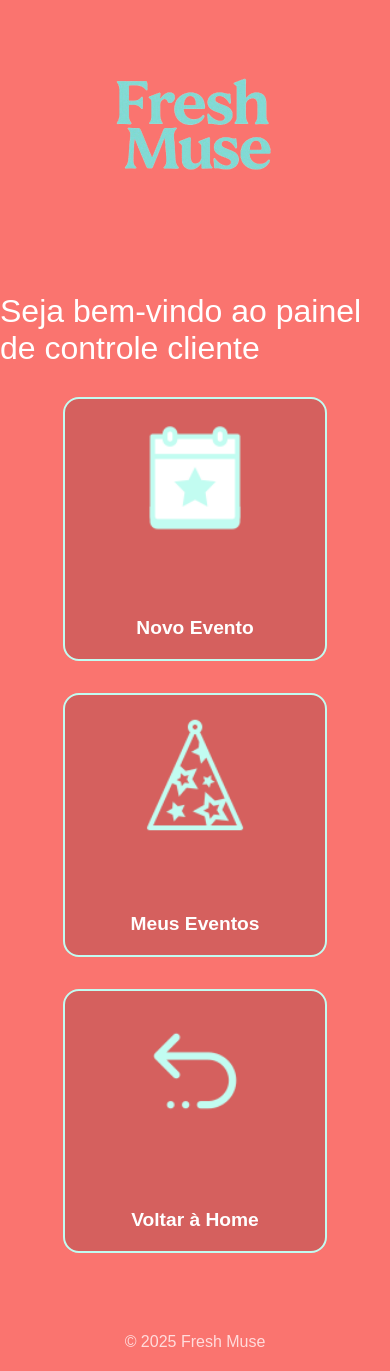
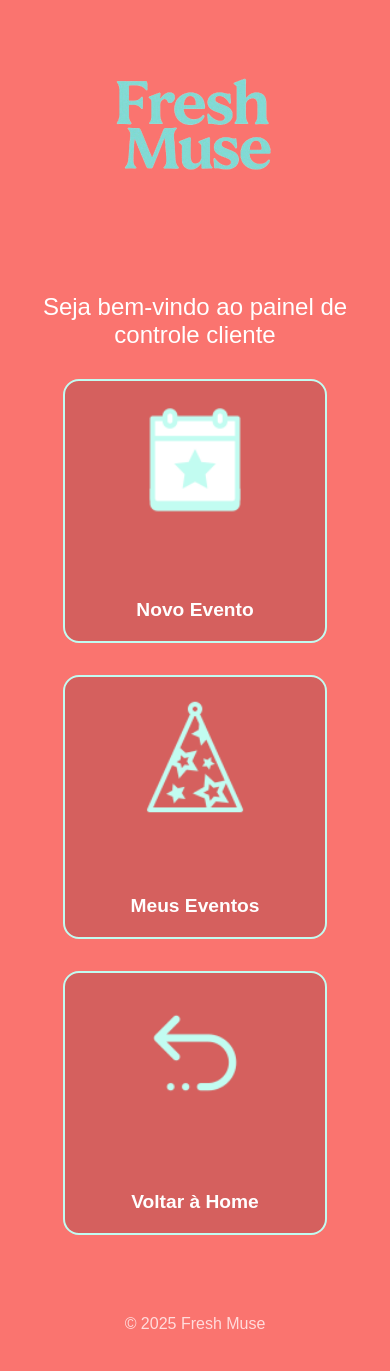
Before and after one commit to szcabral/projeto-web-mod2, a Node server app: page /clienteDashboard in a window 390 px wide; the page is wider, and only the part inside the window is pictured. Shown: the part 41-1412 px from the top of that part. After the commit the page ends 1370 px from the top of that part, so only its background shows below. Run offline with Node 20, Linux system fonts and the light colour scheme.

Commit message:
fix: alterando ejs do clienteDashboard.

```diff
--- a/src/server.js
+++ b/src/server.js
@@ -71,7 +71,7 @@ db.connect()
       res.status(500).send('Erro no servidor');
     });
 
-    const PORT = process.env.PORT || 3000;
+    const PORT = process.env.PORT || 3001;
     app.listen(PORT, () => {
       console.log(`Servidor rodando na porta ${PORT}`);
     });
--- a/src/views/pages/clienteDashboard.ejs
+++ b/src/views/pages/clienteDashboard.ejs
@@ -29,6 +29,7 @@
     .titulo {
       font-size: 2rem;
       margin-bottom: 30px;
+      text-align: center;
     }
 
     .quadros {
@@ -62,21 +63,31 @@
       border-color: #fa746f;
       box-shadow: 0 6px 16px rgba(0, 0, 0, 0.2);
       transform: translateY(-6px);
-      display: flex;
     }
 
     .quadro img {
-      width: 1200px;
+      width: 120px;
       height: 120px;
       object-fit: contain;
       margin-bottom: 15px;
-      display: flex;
     }
 
     footer {
       margin-top: auto;
       padding: 20px;
       color: #ffdcdc;
+    }
+
+    @media (max-width: 768px) {
+      .quadros {
+        flex-direction: column;
+        align-items: center;
+      }
+
+      .titulo {
+        font-size: 1.5rem;
+        padding: 0 20px;
+      }
     }
   </style>
 </head>
@@ -90,11 +101,10 @@
 
   <div class="quadros">
 
- <a href="/eventoNovo" class="quadro">
-  <img src="/assets/novoEvento.png" alt="Criar Evento" />
-  <div>Novo Evento</div>
-</a>
-
+    <a href="/eventoNovo" class="quadro">
+      <img src="/assets/novoEvento.png" alt="Criar Evento" />
+      <div>Novo Evento</div>
+    </a>
 
     <a href="/meusEventosCliente" class="quadro">
       <img src="/assets/meusEventos.png" alt="Meus Eventos">
@@ -109,5 +119,8 @@
 
   <footer>© 2025 Fresh Muse</footer>
 
+  <script src="/js/fresh-muse-api.js"></script>
+  <script src="/js/cliente-dashboard.js"></script>
+
 </body>
 </html>
```
